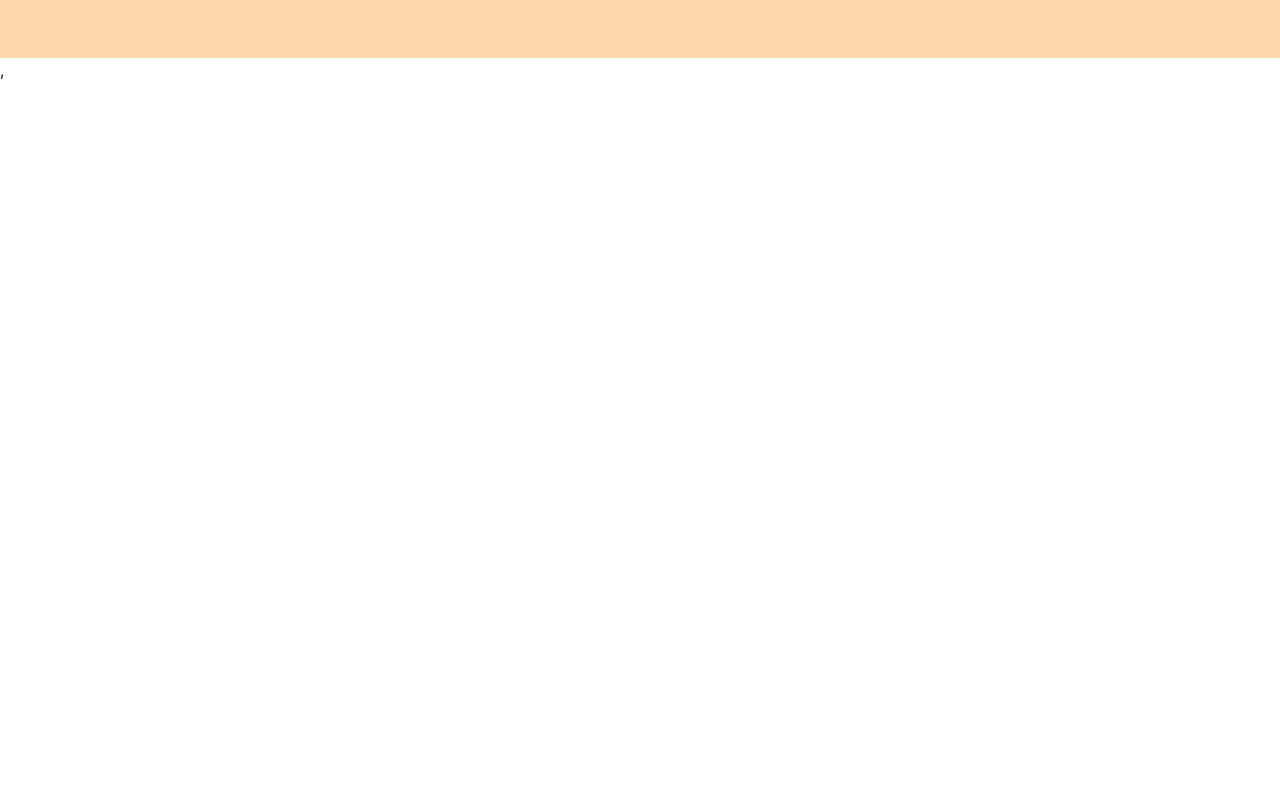
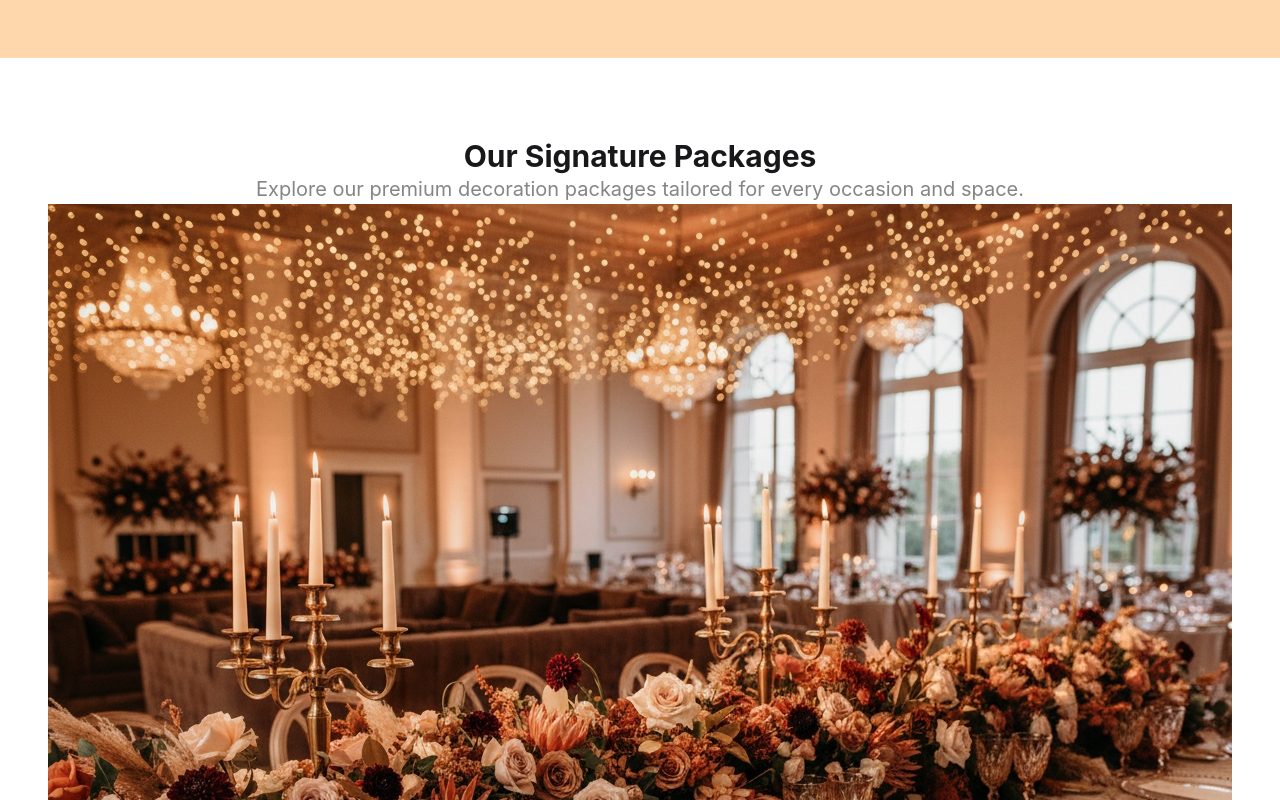
Before and after one commit to thesmahmud77/Client-Smart-Home-Ceremony-Decoration-Booking-System, a React (Vite) app: page / in a window 1280 px wide. Shown: the part 1520-2320 px from the top of the page. Before the commit the page ends 1602 px from the top, so only its background shows below. Built offline with nearby package versions, Linux system fonts and the light colour scheme.

Commit message:
Wadding Event Update

```diff
--- a/src/Pages/HomePage/Home.jsx
+++ b/src/Pages/HomePage/Home.jsx
@@ -5,6 +5,7 @@ import { FaRegCalendarCheck } from "react-icons/fa";
 import image2 from "../../assets/image2.png";
 import MainContainer from "../../Container/MainContainer";
 import Home2nd from "./Home2nd";
+import Home3rd from "./Home3rd";
 
 const Home = () => {
   return (
@@ -57,6 +58,7 @@ const Home = () => {
         </div>
       </section>
       <Home2nd></Home2nd>
+      <Home3rd></Home3rd>
     </MainContainer>
   );
 };
--- /dev/null
+++ b/src/Pages/HomePage/Home3rd.jsx
@@ -0,0 +1,27 @@
+import React from "react";
+import MainContainer from "../../Container/MainContainer";
+import image1 from "../../assets/image1.png";
+
+export default function Home3rd() {
+  return (
+    <MainContainer>
+      <div className="flex items-center justify-center flex-col mt-20">
+        <h1 className="heading1">Our Signature Packages</h1>
+        <p className="paragraph1">
+          Explore our premium decoration packages tailored for every occasion
+          and space.
+        </p>
+        <div>
+          <div className="flex items-center justify-center">
+            <div>
+              <img src={image1} alt="" />
+            </div>
+            <div>
+              <h1></h1>
+            </div>
+          </div>
+        </div>
+      </div>
+    </MainContainer>
+  );
+}
```
